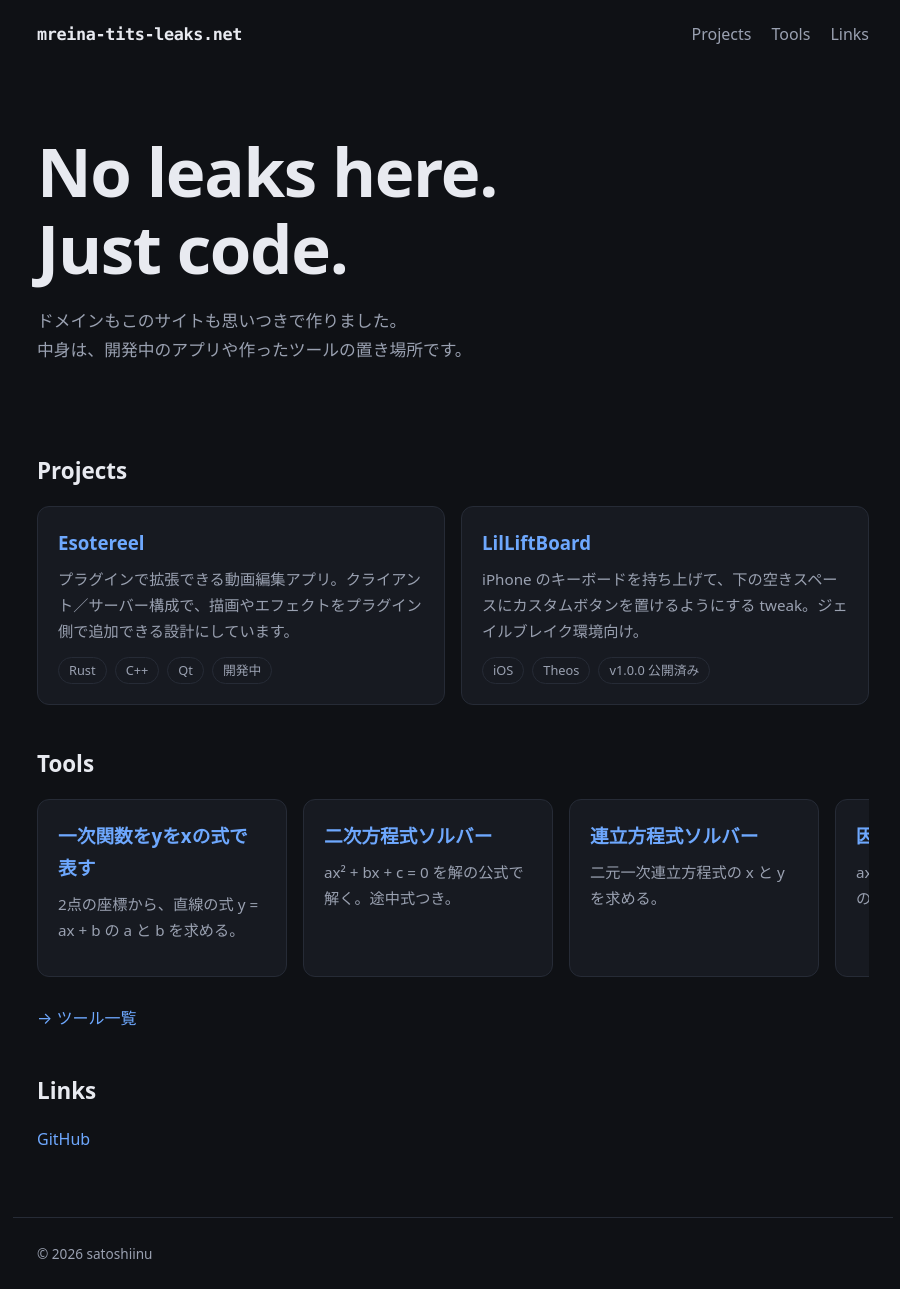
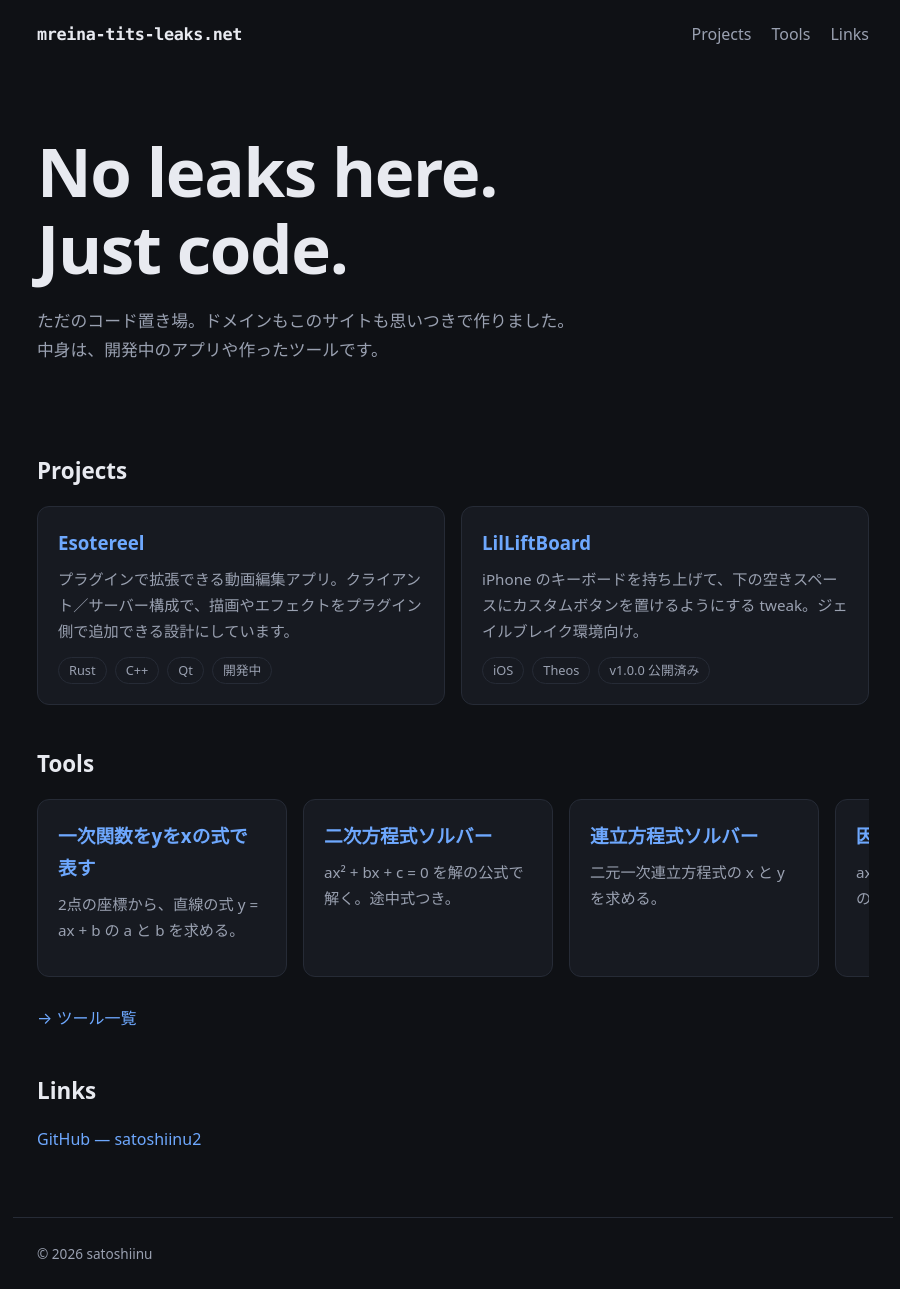
Before and after one commit to satoshiinu2/mreina-site, a Next.js app: page / in a window 1280 px wide. Shown: the whole page, without its empty margins (187-1087 px from the left). Built offline with nearby package versions, Linux system fonts and the light colour scheme.

Commit message:
Restore GitHub label; subtitle starts with ただのコード置き場

```diff
--- a/app/page.tsx
+++ b/app/page.tsx
@@ -34,9 +34,9 @@ export default function Home() {
           Just code.
         </h1>
         <p className="subtitle">
-          ドメインもこのサイトも思いつきで作りました。
+          ただのコード置き場。ドメインもこのサイトも思いつきで作りました。
           <br />
-          中身は、開発中のアプリや作ったツールの置き場所です。
+          中身は、開発中のアプリや作ったツールです。
         </p>
       </section>
 
@@ -87,7 +87,7 @@ export default function Home() {
               target="_blank"
               rel="noreferrer"
             >
-              GitHub
+              GitHub — satoshiinu2
             </a>
           </li>
         </ul>
```
